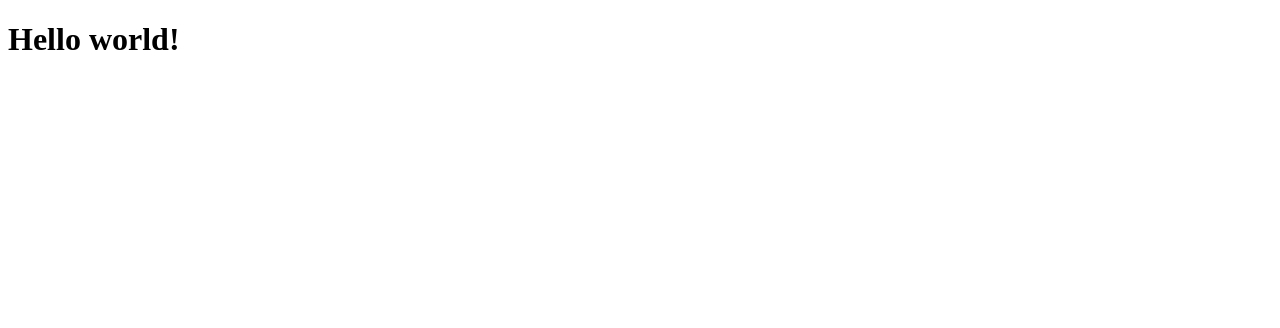
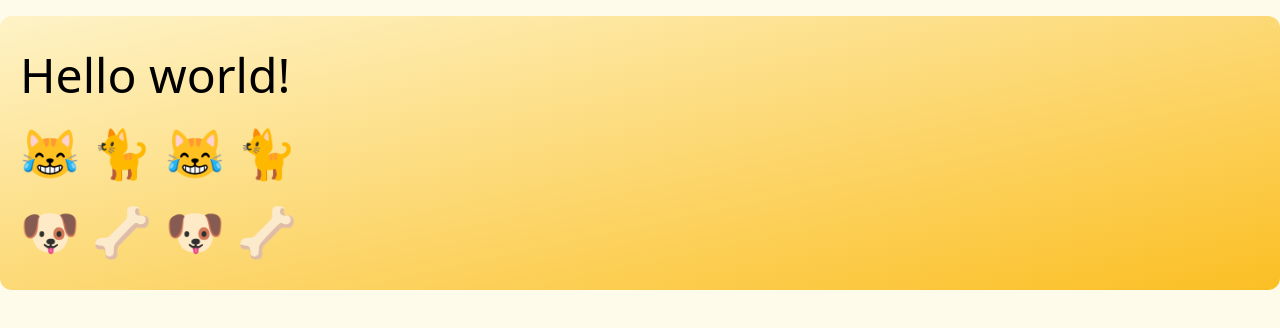
Before and after one commit to nicolechung/demo-react-children, a JavaScript app: page / in a window 1280 px wide. Shown: the top 328 px of the page. Built offline with nearby package versions, Linux system fonts and the light colour scheme.

Commit message:
basic design

```diff
--- a/src/App.js
+++ b/src/App.js
@@ -1,3 +1,11 @@
+import { Cat } from './Cat'
+import { Dog } from './Dog'
+
 export function App() {
-  return <h1>Hello world!</h1>;
+  return (
+    <div className="leading-relaxed container mx-auto mt-4 bg-gradient-to-br  from-yellow-100 p-5 rounded-xl to-yellow-400 text-5xl">Hello world!
+      <Cat />
+      <Dog />
+    </div>
+  )
 }
--- /dev/null
+++ b/src/Cat.js
@@ -0,0 +1,11 @@
+export const Cat = () => (
+  <h2>
+    <span role="img" aria-label="Cat">
+      😹 🐈 😹 🐈
+    </span>
+  </h2>
+);
+
+Cat.defaultProps = {
+  __type: "Cat"
+};
--- /dev/null
+++ b/src/Dog.js
@@ -0,0 +1,11 @@
+export const Dog = () => (
+  <h2>
+    <span role="img" aria-label="Dog">
+      🐶 🦴 🐶 🦴
+    </span>
+  </h2>
+);
+
+Dog.defaultProps = {
+  __type: "Dog"
+};
--- /dev/null
+++ b/src/assets/css/index.css
@@ -0,0 +1,3 @@
+@import "tailwindcss/base";
+@import "tailwindcss/components";
+@import "tailwindcss/utilities";
--- a/src/index.html
+++ b/src/index.html
@@ -2,9 +2,10 @@
 <html lang="en">
   <head>
     <meta charset="utf-8" />
+    <link rel="stylesheet" href="assets/css/index.css" />
     <title>My Parcel App</title>
   </head>
-  <body>
+  <body class="bg-yellow-50">
     <div id="app"></div>
     <script type="module" src="index.js"></script>
   </body>
```
